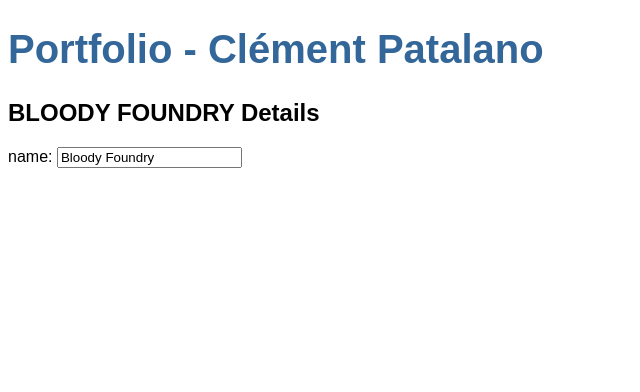
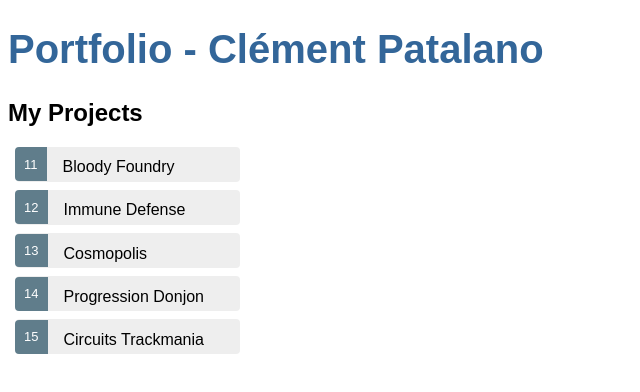
Before and after one commit to Kemsou/Portfolio, an Angular app in the folder portfolio/: page / in a window 1280 px wide. Shown: the top 392 px of the page, without its empty margins (0-640 px from the left). Built offline with nearby package versions, Linux system fonts and the light colour scheme.

Commit message:
toujours du tuto

```diff
--- /dev/null
+++ b/portfolio/src/app/project-detail/project-detail.component.html
@@ -0,0 +1,9 @@
+<div *ngIf="project">
+  <h2>{{ project.name | uppercase }} Details</h2>
+  <div><span>id: </span>{{project.id}}</div>
+  <div>
+    <label>name:
+      <input [(ngModel)]="project.name" placeholder="name">
+    </label>
+  </div>
+</div>
--- /dev/null
+++ b/portfolio/src/app/project-detail/project-detail.component.ts
@@ -0,0 +1,18 @@
+import { Component, OnInit, Input } from '@angular/core';
+
+import { Project } from '../project';
+
+@Component({
+  selector: 'app-project-detail',
+  templateUrl: './project-detail.component.html',
+  styleUrls: ['./project-detail.component.css']
+})
+export class ProjectDetailComponent implements OnInit {
+
+   @Input() project: Project;
+  constructor() { }
+
+  ngOnInit() {
+  }
+
+}
--- /dev/null
+++ b/portfolio/src/app/project.service.ts
@@ -0,0 +1,15 @@
+import { Injectable } from '@angular/core';
+import { Project } from './project';
+
+import { PROJECTS } from './mock-projects';
+
+@Injectable()
+export class ProjectService {
+
+  constructor() { }
+
+  getProjects(): Project[] {
+    return PROJECTS;
+  }
+
+}
--- a/portfolio/src/app/projects/projects.component.css
+++ b/portfolio/src/app/projects/projects.component.css
@@ -0,0 +1,48 @@
+    /* HeroesComponent's private CSS styles */
+    .selected {
+        background-color: #CFD8DC !important;
+        color: white;
+      }
+      .projects {
+        margin: 0 0 2em 0;
+        list-style-type: none;
+        padding: 0;
+        width: 15em;
+      }
+      .projects li {
+        cursor: pointer;
+        position: relative;
+        left: 0;
+        background-color: #EEE;
+        margin: .5em;
+        padding: .3em 0;
+        height: 1.6em;
+        border-radius: 4px;
+      }
+      .projects li.selected:hover {
+        background-color: #BBD8DC !important;
+        color: white;
+      }
+      .projects li:hover {
+        color: #607D8B;
+        background-color: #DDD;
+        left: .1em;
+      }
+      .projects .text {
+        position: relative;
+        top: -3px;
+      }
+      .projects .badge {
+        display: inline-block;
+        font-size: small;
+        color: white;
+        padding: 0.8em 0.7em 0 0.7em;
+        background-color: #607D8B;
+        line-height: 1em;
+        position: relative;
+        left: -1px;
+        top: -4px;
+        height: 1.8em;
+        margin-right: .8em;
+        border-radius: 4px 0 0 4px;
+      }
--- a/portfolio/src/app/projects/projects.component.html
+++ b/portfolio/src/app/projects/projects.component.html
@@ -1,5 +1,9 @@
-<h2>{{ project.name | uppercase }} Details</h2>
-<div> <label>name:
-  <input [(ngModel)]="project.name" placeholder="name">
-  </label>
-</div>
+<h2>My Projects</h2>
+<ul class="projects">
+  <li *ngFor="let project of projects" (click)="onSelect(project)"
+  [class.selected] = "project === selectedProject">
+    <span class="badge">{{project.id}}</span> {{project.name}}
+  </li>
+</ul>
+
+<app-project-detail [project]="selectedProject"></app-project-detail>
--- a/portfolio/src/app/projects/projects.component.ts
+++ b/portfolio/src/app/projects/projects.component.ts
@@ -1,5 +1,6 @@
 import { Component, OnInit } from '@angular/core';
 import {Project } from '../project';
+import {ProjectService} from '../project.service';
 
 @Component({
   selector: 'app-projects',
@@ -8,14 +9,22 @@ import {Project } from '../project';
 })
 export class ProjectsComponent implements OnInit {
 
-  project: Project = {
-    id: 1,
-    name: 'Bloody Foundry'
-  };
+  selectedProject: Project;
 
-  constructor() { }
+  projects: Project[];
+
+  onSelect(project: Project): void {
+    this.selectedProject = project;
+  }
+
+  constructor(private projectService: ProjectService) { }
 
   ngOnInit() {
+    this.getProjects();
+  }
+
+  getProjects(): void{
+    this.projects = this.projectService.getProjects();
   }
 
 }
```
Also changed, not shown: portfolio/src/app/app-routing.module.ts (added, +8 -0 lines), portfolio/src/app/app.module.ts (+9 -3 lines), portfolio/src/app/project-detail/project-detail.component.css (added), 2 other files (tests, documents, lock files or other folders).
